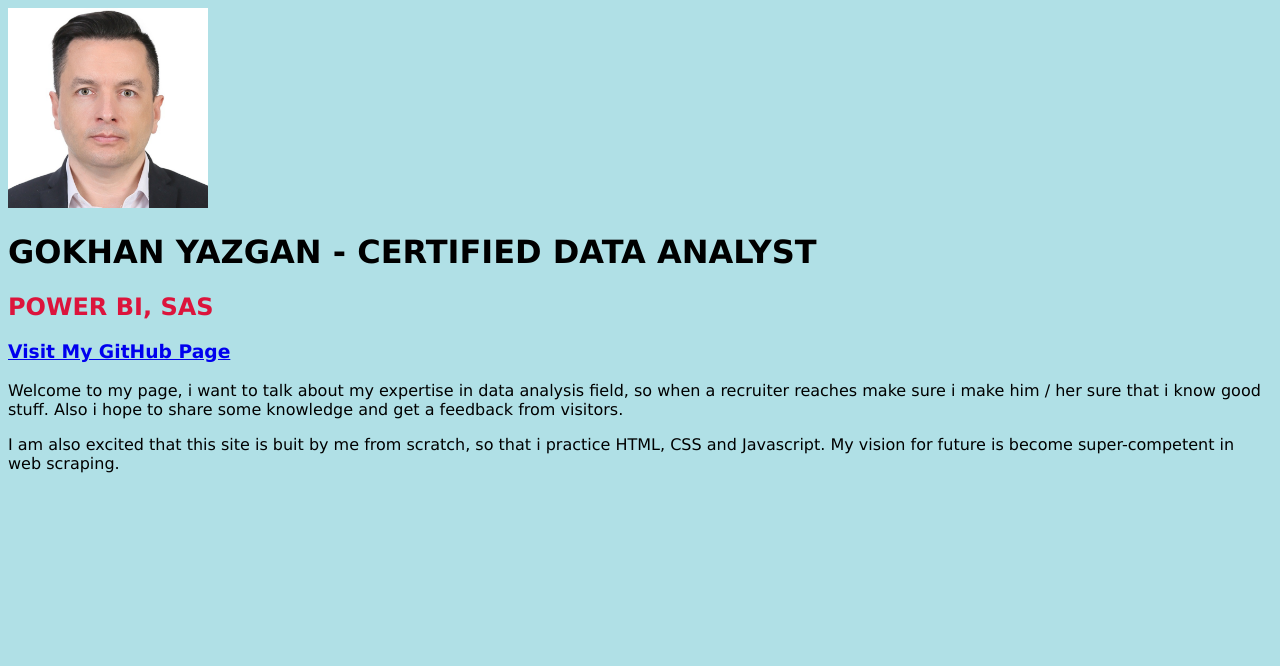
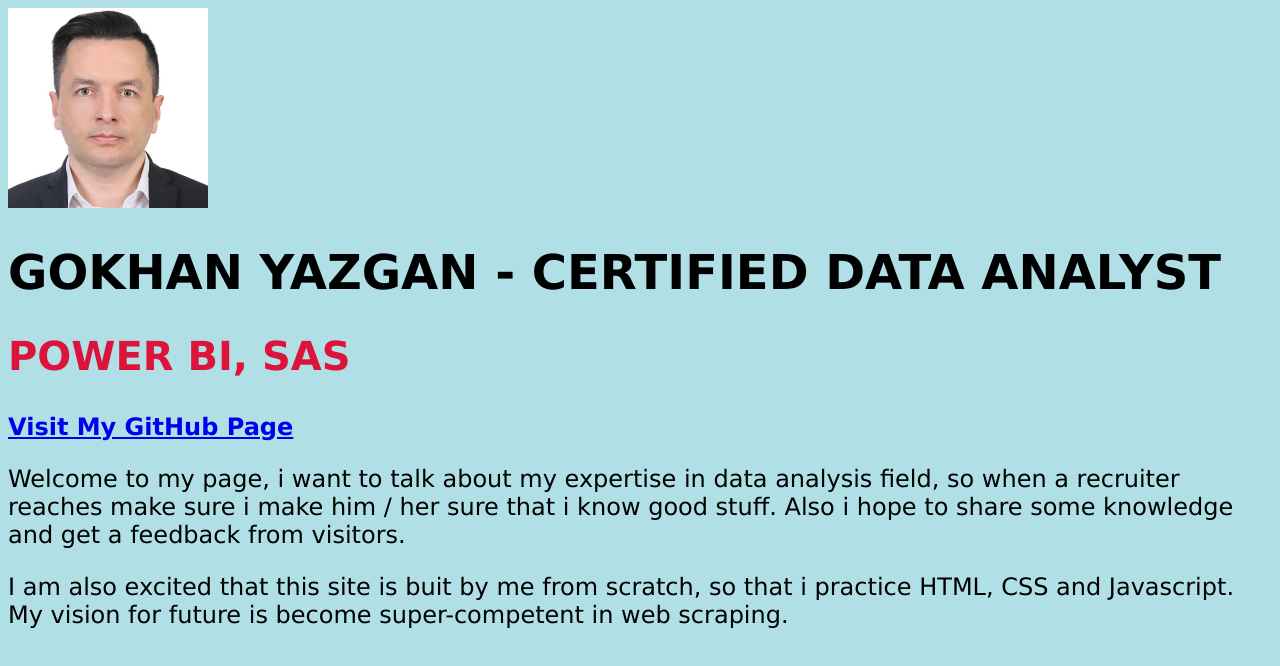
Before and after one commit to gokhanyazgan1/gokhanyazgan, a plain HTML site: page index.html in a window 1280 px wide. Drawn offline with Linux system fonts and the light colour scheme.

Commit message:
Update index.html

```diff
--- a/index.html
+++ b/index.html
@@ -8,13 +8,13 @@
 
 <body style="background-color: powderblue;">
 <img src="images/profil.jpg" alt="Gokhan Yazgan" width="200" height="200">
-<h1 style="font-family:Verdana, Geneva, Tahoma, sans-serif;">GOKHAN YAZGAN - CERTIFIED DATA ANALYST</h1>
-<h2 style="color: crimson;font-family: Verdana, Geneva, Tahoma, sans-serif;">POWER BI, SAS </h2>
-<h3 style="font-family: Verdana, Geneva, Tahoma, sans-serif;"> <a href= "https://github.com/gokhanyazgan1">Visit My GitHub Page </a></h3>
-<p style="font-family: Verdana, Geneva, Tahoma, sans-serif;">Welcome to my page, i want to talk about my expertise in data analysis field, so when a recruiter reaches make sure i make him / her sure that i know good stuff.
+<h1 style="font-family:Verdana, Geneva, Tahoma, sans-serif; font-size: 300%;">GOKHAN YAZGAN - CERTIFIED DATA ANALYST</h1>
+<h2 style="color: crimson;font-family: Verdana, Geneva, Tahoma, sans-serif; font-size: 250%;">POWER BI, SAS </h2>
+<h3 style="font-family: Verdana, Geneva, Tahoma, sans-serif; font-size: 150%;"> <a href= "https://github.com/gokhanyazgan1">Visit My GitHub Page </a></h3>
+<p style="font-family: Verdana, Geneva, Tahoma, sans-serif; font-size: 150%;">Welcome to my page, i want to talk about my expertise in data analysis field, so when a recruiter reaches make sure i make him / her sure that i know good stuff.
 Also i hope to share some knowledge and get a feedback from visitors.</p1>
 <br>
-<p style="font-family: Verdana, Geneva, Tahoma, sans-serif">I am also excited that this site is buit by me from scratch, so that i practice HTML, CSS and Javascript.
+<p style="font-family: Verdana, Geneva, Tahoma, sans-serif; font-size: 150%;">I am also excited that this site is buit by me from scratch, so that i practice HTML, CSS and Javascript.
 My vision for future is become super-competent in web scraping.</p2>
 </body>
 </html>
```
